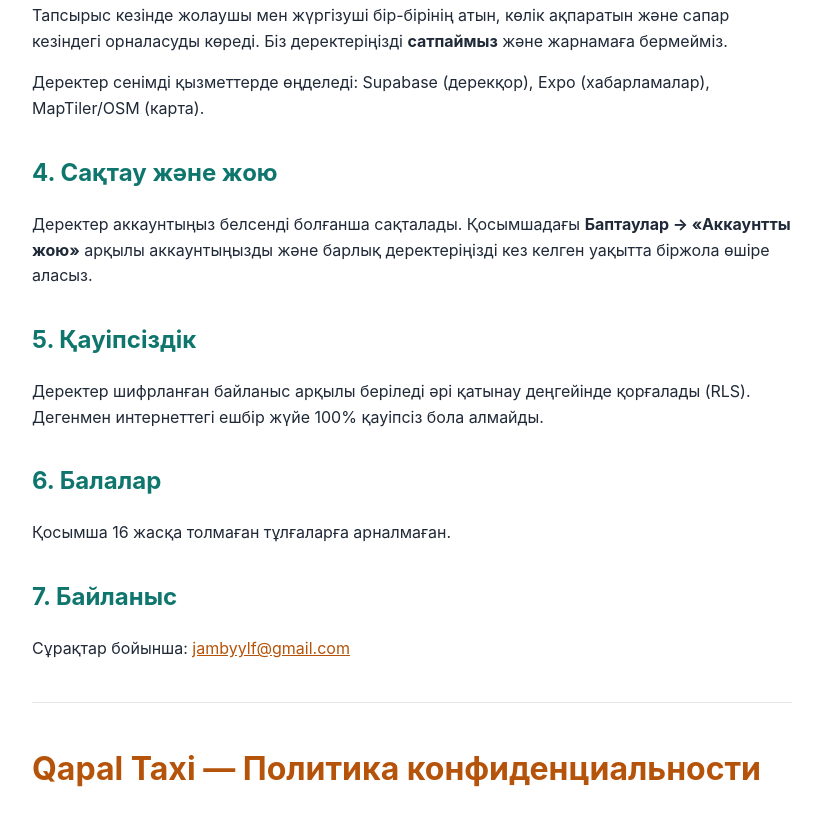
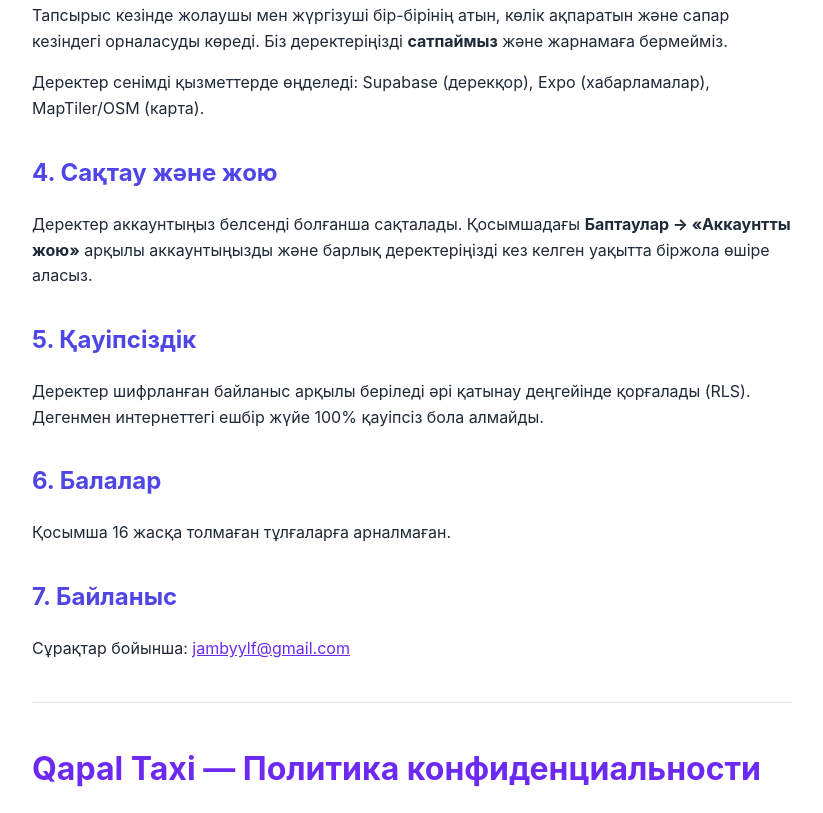
Before and after one commit to jambyylf/qapal-privacy, a plain HTML site: page index.html in a window 1280 px wide. Shown: the part 824-1637 px from the top of the page, without its empty margins (228-1051 px from the left). Drawn offline with Linux system fonts and the light colour scheme.

Commit message:
Update colors to purple brand

```diff
--- a/index.html
+++ b/index.html
@@ -6,10 +6,10 @@
   <title>Qapal Taxi — Құпиялылық саясаты / Политика конфиденциальности</title>
   <style>
     body { font-family: -apple-system, system-ui, Roboto, sans-serif; max-width: 760px; margin: 0 auto; padding: 24px; color: #1f2937; line-height: 1.6; }
-    h1 { color: #B45309; } h2 { color: #0F766E; margin-top: 32px; }
+    h1 { color: #6C29F1; } h2 { color: #4F46E5; margin-top: 32px; }
     .muted { color: #6b7280; font-size: 14px; }
     hr { border: none; border-top: 1px solid #e5e7eb; margin: 40px 0; }
-    a { color: #B45309; }
+    a { color: #6C29F1; }
   </style>
 </head>
 <body>
```
